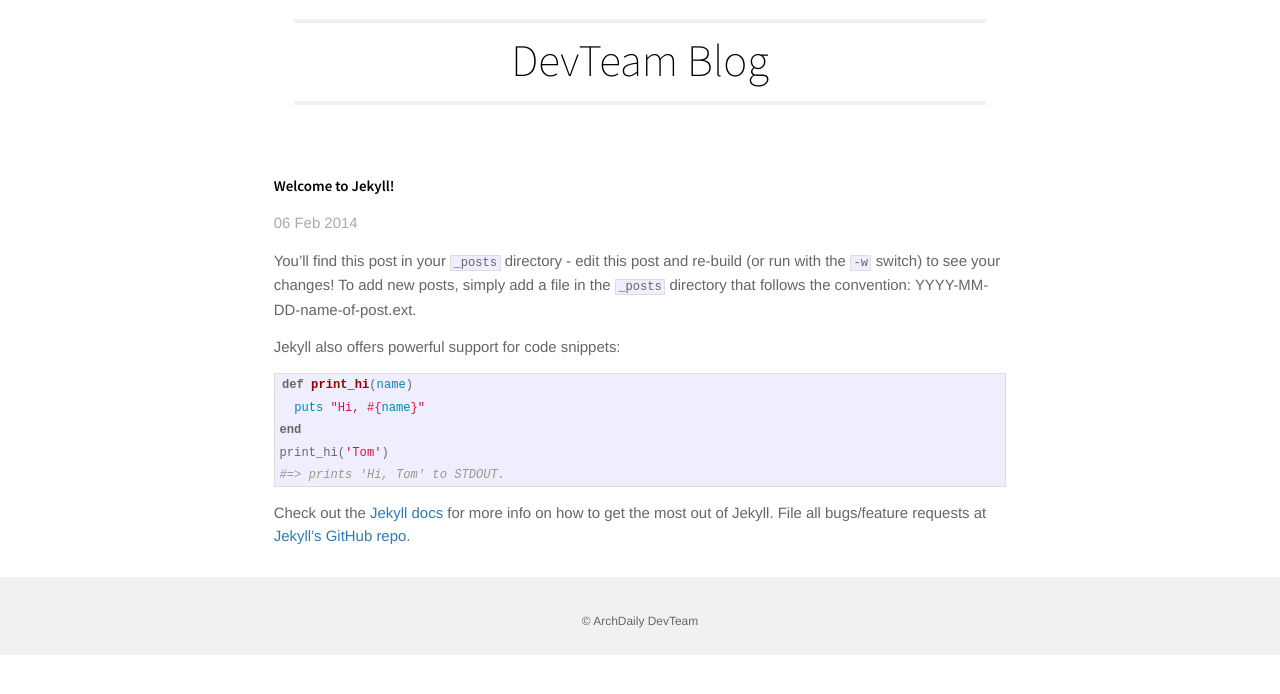
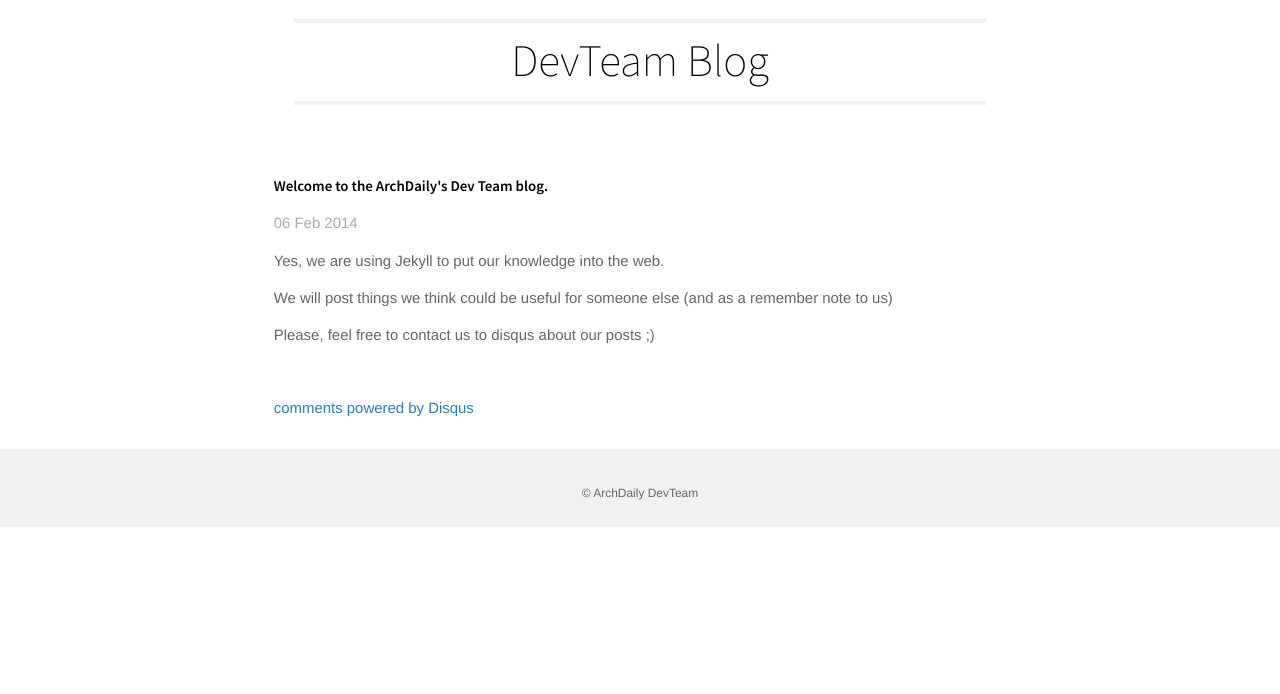
Before and after one commit to archdaily/archdaily.github.io, a Jekyll site: the page built from _posts/2014-02-06-welcome-to-jekyll.markdown, in a window 1280 px wide, cut to the strip 201-895 px from the top of the page. Built offline with Jekyll 4.4.1, drawn with Linux system fonts in a browser that asks for light colours; Markdown is read by kramdown in place of the engine named in the settings; comment, search, counter and statistics services are not loaded.

Commit message:
ADD: New blog post; ADD: Disqus

```diff
--- a/_layouts/post.html
+++ b/_layouts/post.html
@@ -7,3 +7,16 @@
 <div class="post">
 {{ content }}
 </div>
+
+<div id="disqus_thread"></div>
+<script type="text/javascript">
+    var disqus_shortname = 'archdailydevblog'; // required: replace example with your forum shortname
+
+    (function() {
+        var dsq = document.createElement('script'); dsq.type = 'text/javascript'; dsq.async = true;
+        dsq.src = '//' + disqus_shortname + '.disqus.com/embed.js';
+        (document.getElementsByTagName('head')[0] || document.getElementsByTagName('body')[0]).appendChild(dsq);
+    })();
+</script>
+<noscript>Please enable JavaScript to view the <a href="http://disqus.com/?ref_noscript">comments powered by Disqus.</a></noscript>
+<a href="http://disqus.com" class="dsq-brlink">comments powered by <span class="logo-disqus">Disqus</span></a>
--- /dev/null
+++ b/_plugins/image_tag.rb
@@ -0,0 +1,50 @@
+# Title: Simple Image tag for Jekyll
+# Authors: Brandon Mathis http://brandonmathis.com
+#          Felix Schäfer, Frederic Hemberger
+# Description: Easily output images with optional class names, width, height, title and alt attributes
+#
+# Syntax {% img [class name(s)] [http[s]:/]/path/to/image [width [height]] [title text | "title text" ["alt text"]] %}
+#
+# Examples:
+# {% img /images/ninja.png Ninja Attack! %}
+# {% img left half http://site.com/images/ninja.png Ninja Attack! %}
+# {% img left half http://site.com/images/ninja.png 150 150 "Ninja Attack!" "Ninja in attack posture" %}
+#
+# Output:
+# <img src="/images/ninja.png">
+# <img class="left half" src="http://site.com/images/ninja.png" title="Ninja Attack!" alt="Ninja Attack!">
+# <img class="left half" src="http://site.com/images/ninja.png" width="150" height="150" title="Ninja Attack!" alt="Ninja in attack posture">
+#
+
+module Jekyll
+
+  class ImageTag < Liquid::Tag
+    @img = nil
+
+    def initialize(tag_name, markup, tokens)
+      attributes = ['class', 'src', 'width', 'height', 'title']
+
+      if markup =~ /(?<class>\S.*\s+)?(?<src>(?:https?:\/\/|\/|\S+\/)\S+)(?:\s+(?<width>\d+))?(?:\s+(?<height>\d+))?(?<title>\s+.+)?/i
+        @img = attributes.reduce({}) { |img, attr| img[attr] = $~[attr].strip if $~[attr]; img }
+        if /(?:"|')(?<title>[^"']+)?(?:"|')\s+(?:"|')(?<alt>[^"']+)?(?:"|')/ =~ @img['title']
+          @img['title']  = title
+          @img['alt']    = alt
+        else
+          @img['alt']    = @img['title'].gsub!(/"/, '&#34;') if @img['title']
+        end
+        @img['class'].gsub!(/"/, '') if @img['class']
+      end
+      super
+    end
+
+    def render(context)
+      if @img
+        "<img #{@img.collect {|k,v| "#{k}=\"#{v}\"" if v}.join(" ")}>"
+      else
+        "Error processing input, expected syntax: {% img [class name(s)] [http[s]:/]/path/to/image [width [height]] [title text | \"title text\" [\"alt text\"]] %}"
+      end
+    end
+  end
+end
+
+Liquid::Template.register_tag('img', Jekyll::ImageTag)
--- a/_posts/2014-02-06-welcome-to-jekyll.markdown
+++ b/_posts/2014-02-06-welcome-to-jekyll.markdown
@@ -1,24 +1,12 @@
 ---
 layout: post
-title:  "Welcome to Jekyll!"
+title:  "Welcome to the ArchDaily's Dev Team blog."
 date:   2014-02-06 15:54:18
-categories: jekyll update
+categories: general
 ---
 
-You'll find this post in your `_posts` directory - edit this post and re-build (or run with the `-w` switch) to see your changes!
-To add new posts, simply add a file in the `_posts` directory that follows the convention: YYYY-MM-DD-name-of-post.ext.
+Yes, we are using Jekyll to put our knowledge into the web.
 
-Jekyll also offers powerful support for code snippets:
+We will post things we think could be useful for someone else (and as a remember note to us)
 
-{% highlight ruby %}
-def print_hi(name)
-  puts "Hi, #{name}"
-end
-print_hi('Tom')
-#=> prints 'Hi, Tom' to STDOUT.
-{% endhighlight %}
-
-Check out the [Jekyll docs][jekyll] for more info on how to get the most out of Jekyll. File all bugs/feature requests at [Jekyll's GitHub repo][jekyll-gh].
-
-[jekyll-gh]: https://github.com/mojombo/jekyll
-[jekyll]:    http://jekyllrb.com
+Please, feel free to contact us to disqus about our posts ;)
--- a/css/ad_dev_blog.css
+++ b/css/ad_dev_blog.css
@@ -53,3 +53,14 @@
   font-size: small;
   font-weight: bold;
 }
+.center{
+  margin: auto;
+  display: block;
+}
+.gist-file{
+  font-size: 12px !important;
+}
+
+#disqus_thread{
+  margin-top: 50px;
+}
```
Also changed, not shown: _posts/2014-04-02-how-to-get-a-daily-html-report-email-from-google-analytics.markdown (added, +62 -0 lines), images/dailyreport.png (added).
